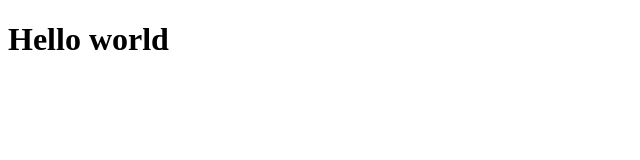
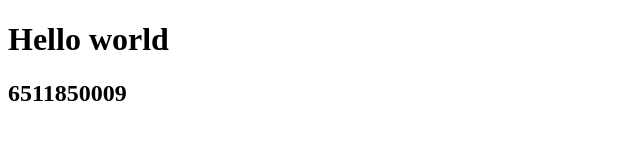
Before and after one commit to Tanakrit08/Tanakrit, a plain HTML site: page index.html in a window 1280 px wide. Shown: the whole page, without its empty margins (0-640 px from the left). Drawn offline with Linux system fonts and the light colour scheme.

Commit message:
Update index.html

```diff
--- a/index.html
+++ b/index.html
@@ -7,5 +7,6 @@
   </head>
   <body>
     <h1>Hello world</h1>
+    <h2>6511850009</h2>
   </body>
 </html>
```
